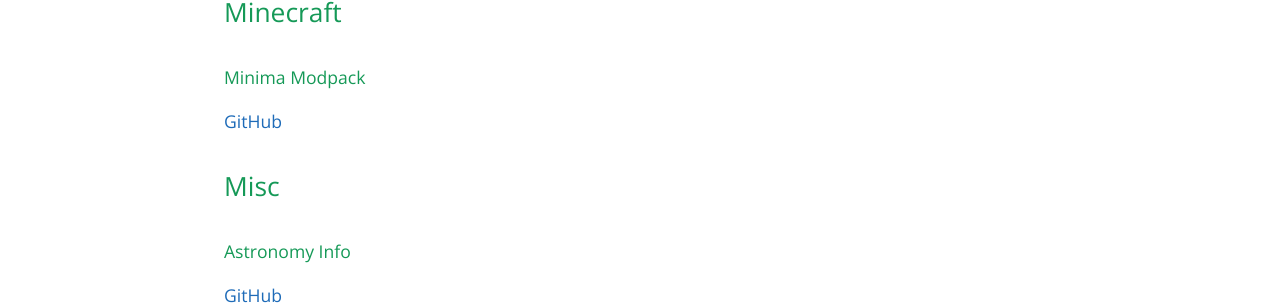
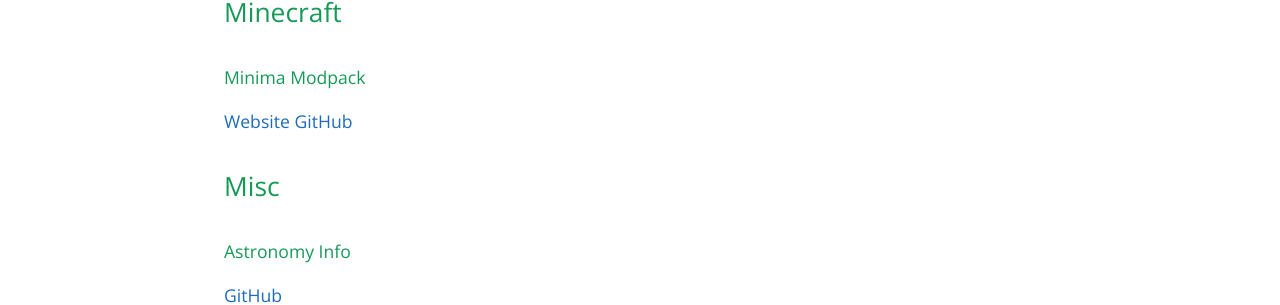
Before and after one commit to Ghgore/ghgore.github.io, a Jekyll site: the page built from projects/index.md, in a window 1280 px wide. Shown: the part 422-727 px from the top of the page. Built offline with Jekyll 4.4.1, drawn with Linux system fonts in a browser that asks for light colours.

Commit message:
Added link to Minecraft-Minima website

```diff
--- a/projects/index.md
+++ b/projects/index.md
@@ -6,6 +6,7 @@ description: A central place to find all of my projects
 
 ## Minecraft
 #### Minima Modpack
+[Website](https://ghgore.com/Minecraft-Minima)
 [GitHub](https://github.com/Ghgore/Minecraft-Minima)
 
 
```
